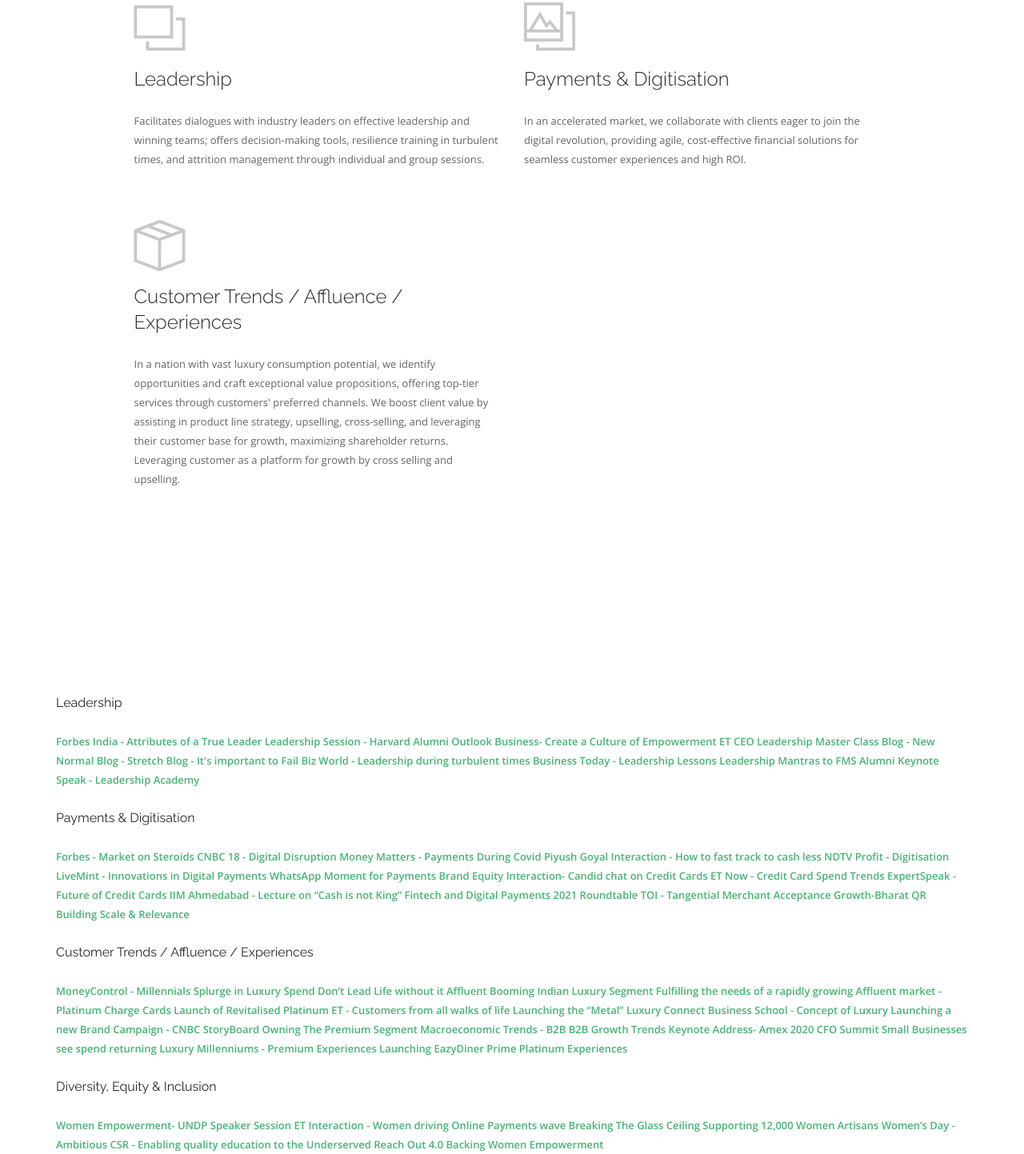
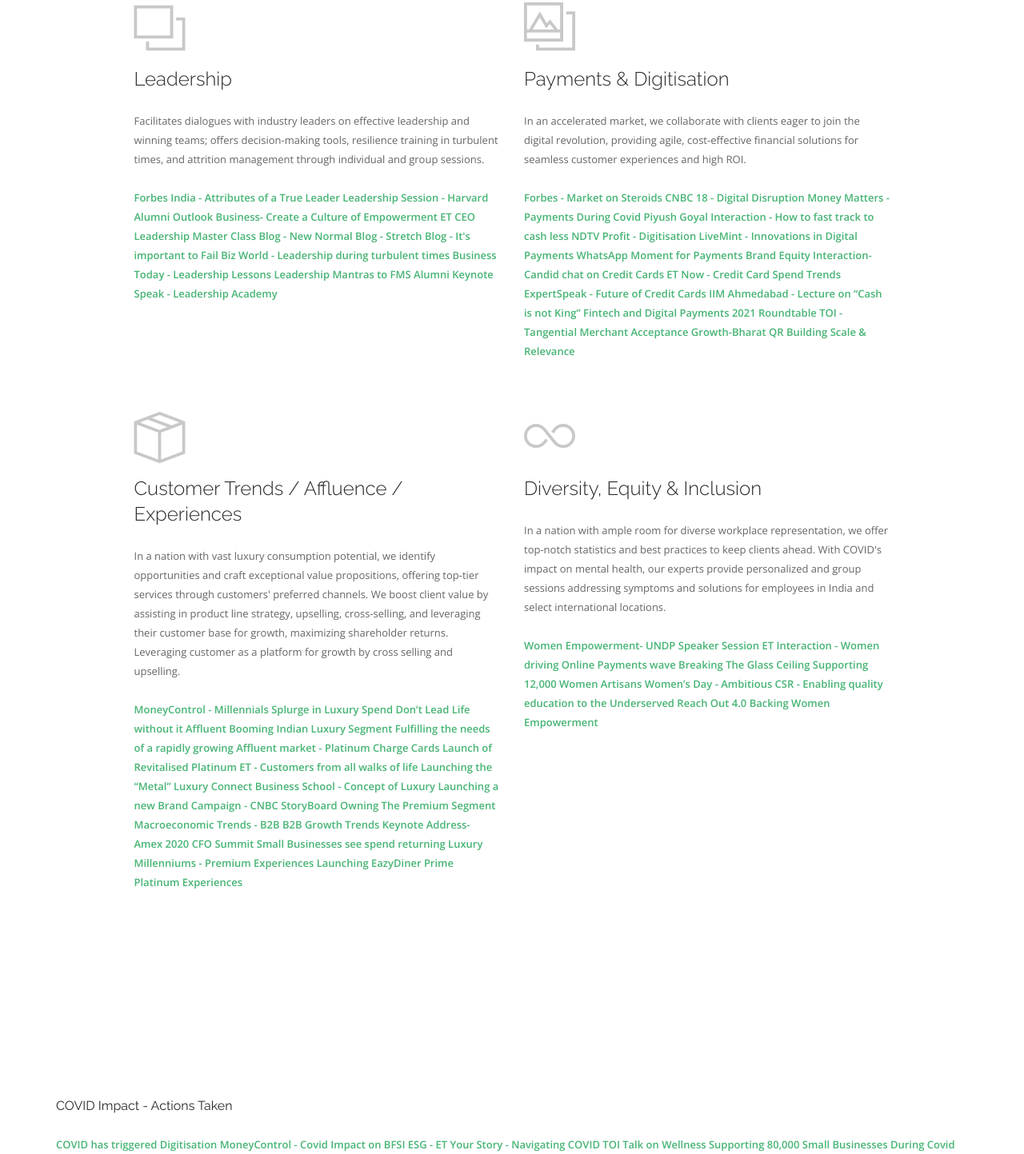
Before and after one commit to VirenMohindra/cardit-landing, a plain HTML site: page index.html in a window 1280 px wide. Shown: the part 3503-4946 px from the top of the page at 80% size. Drawn offline with nearby package versions, Linux system fonts and the light colour scheme.

Commit message:
add back DEI

```diff
--- a/index.html
+++ b/index.html
@@ -296,7 +296,7 @@
                      <h2 class="number">Focus on premium and HNI’s. Experienced In</h2>
                      <p>
 
-                        <p class="fade-1-4">Developing world class customer journey; building alliances and partnerships; consumer trends with focus on affluents and HNI’s ; Diversity, Equity &amp; Inclusion
+                        <p class="fade-1-4">Developing world class customer journey; building alliances and partnerships; consumer trends with focus on affluents and HNI’s
                      </p>
                   </div>
                   <div class="col-sm-4">
@@ -323,29 +323,8 @@
                      <p>
                         Facilitates dialogues with industry leaders on effective leadership and winning teams; offers decision-making tools, resilience training in turbulent times, and attrition management through individual and group sessions.
                      </p>
-                  </div>
-                  <div class="col-md-5 col-sm-6 mb40 mb-xs-24">
-                     <i class="ti-gallery icon inline-block mb16 fade-3-4"></i>
-                     <h4>Payments &amp; Digitisation<br></h4>
                      <p>
-                        In an accelerated market, we collaborate with clients eager to join the digital revolution, providing agile, cost-effective financial solutions for seamless customer experiences and high ROI.
-                     </p>
-                  </div>
-                  <div class="col-md-5 col-md-offset-1 col-sm-6 mb40 mb-xs-24">
-                     <i class="ti-package icon inline-block mb16 fade-3-4"></i>
-                     <h4>Customer Trends / Affluence / Experiences<br></h4>
-                     <p>
-                        In a nation with vast luxury consumption potential, we identify opportunities and craft exceptional value propositions, offering top-tier services through customers' preferred channels. We boost client value by assisting in product line strategy, upselling, cross-selling, and leveraging their customer base for growth, maximizing shareholder returns. Leveraging customer as a platform for growth by cross selling and upselling.
-                     </p>
-                  </div>
-               </div>
-            </div>
-         </section>
-         <a id="linkssection" class="in-page-link"></a>
-         <section class="projects">
-            <div class="container">
-               <h5>Leadership</h5>
-<a href="https://fb.watch/jo_sI457Py/?mibextid=kdkkhi">Forbes India - Attributes of a True Leader</a>
+                        <a href="https://fb.watch/jo_sI457Py/?mibextid=kdkkhi">Forbes India - Attributes of a True Leader</a>
 <a href="https://fb.watch/joVL8kApid/?mibextid=kdkkhi">Leadership Session - Harvard Alumni</a>
 <a href="https://www.facebook.com/168312979854782/posts/pfbid04GiD7NPx8oJtU6Et2y99BFRooNJ7VeX6TecSd3Y4w647kV9DAeWdwkmFwR5mwP3hl/?d=w&mibextid=kdkkhi">Outlook Business- Create a Culture of Empowerment</a>
 <a href="https://economictimes.indiatimes.com/news/company/corporate-trends/et-young-leaders-b-school-edition-ceos-share-success-secrets-in-the-leadership-masterclass/articleshow/61536054.cms">ET CEO Leadership Master Class</a>
@@ -356,9 +335,15 @@
 <a href="https://www.facebook.com/168312979854782/posts/pfbid023A4Haw47Gh3sAFeLp5mnvmiXKd3gjhzvhnwfHUkWYhn4Zgn6aAoMMbeQh4u9xZ1ql/?d=w&mibextid=kdkkhi">Business Today - Leadership Lessons</a>
 <a href="https://youtu.be/pG8Q8Jt5PdI">Leadership Mantras to FMS Alumni</a>
 <a href="https://fb.watch/jo_vmBwvoY/?mibextid=kdkkhi">Keynote Speak - Leadership Academy</a>
-<br/>
-<br/>
-<h5>Payments & Digitisation</h5>
+                     </p>
+                  </div>
+                  <div class="col-md-5 col-sm-6 mb40 mb-xs-24">
+                     <i class="ti-gallery icon inline-block mb16 fade-3-4"></i>
+                     <h4>Payments &amp; Digitisation<br></h4>
+                     <p>
+                        In an accelerated market, we collaborate with clients eager to join the digital revolution, providing agile, cost-effective financial solutions for seamless customer experiences and high ROI.
+                     </p>
+                     <p>
 <a href="https://www.fortuneindia.com/enterprise/we-are-in-a-market-that-is-on-steroids/103050">Forbes - Market on Steroids</a>
 <a href="https://youtu.be/ob2V_bBIWJA">CNBC 18 - Digital Disruption</a>
 <a href="https://youtu.be/QDD2WHchLrc">Money Matters - Payments During Covid</a>
@@ -373,9 +358,15 @@
 <a href="https://www.linkedin.com/posts/manoj-adlakha-8882331_fintech-digital-digitaltransformation-activity-6841684225352060929-8mAX?utm_source=share&utm_medium=member_ios">Fintech and Digital Payments 2021 Roundtable</a>
 <a href="https://economictimes.indiatimes.com/small-biz/security-tech/technology/now-street-hawkers-will-swipe-elite-amex-card/articleshow/57387448.cms">TOI - Tangential Merchant Acceptance Growth-Bharat QR</a>
 <a href="https://wap.business-standard.com/article-amp/companies/american-express-works-at-broadening-its-card-reach-118050201293_1.html">Building Scale & Relevance</a>
-<br/>
-<br/>
-<h5>Customer Trends / Affluence / Experiences</h5>
+                     </p>
+                  </div>
+                  <div class="col-md-5 col-md-offset-1 col-sm-6 mb40 mb-xs-24">
+                     <i class="ti-package icon inline-block mb16 fade-3-4"></i>
+                     <h4>Customer Trends / Affluence / Experiences<br></h4>
+                     <p>
+                        In a nation with vast luxury consumption potential, we identify opportunities and craft exceptional value propositions, offering top-tier services through customers' preferred channels. We boost client value by assisting in product line strategy, upselling, cross-selling, and leveraging their customer base for growth, maximizing shareholder returns. Leveraging customer as a platform for growth by cross selling and upselling.
+                     </p>
+                     <p>
 <a href="https://youtu.be/bU8eFW7DIdA">MoneyControl - Millennials Splurge in Luxury Spend</a>
 <a href="https://youtu.be/2atc_ytqUVQ">Don’t Lead Life without it</a>
 <a href="https://luxe.digital/business/digital-luxury-trends/indian-luxury-platform-luxortium/">Affluent Booming Indian Luxury Segment</a>
@@ -394,9 +385,15 @@
 <a href="https://images.app.goo.gl/yk1BdEtNdFGoQsew7">Millenniums - Premium Experiences</a>
 <a href="https://www.facebook.com/AmericanExpressIndia/photos/a.168847633134650/1902319269787469/?type=3&mibextid=kdkkhi">Launching EazyDiner Prime</a>
 <a href="https://www.facebook.com/photo.php?fbid=10158974530188696&set=a.10158407105268696&type=3&mibextid=kdkkhi">Platinum Experiences</a>
-<br/>
-<br/>
-<h5>Diversity, Equity & Inclusion</h5>
+                     </p>
+                  </div>
+<div class="col-md-5 col-sm-6 mb40 mb-xs-24">
+                     <i class="ti-infinite icon inline-block mb16 fade-3-4"></i>
+                     <h4>Diversity, Equity & Inclusion<br></h4>
+                     <p>
+                        In a nation with ample room for diverse workplace representation, we offer top-notch statistics and best practices to keep clients ahead. With COVID's impact on mental health, our experts provide personalized and group sessions addressing symptoms and solutions for employees in India and select international locations.
+                     </p>
+                     <p>
 <a href="https://www.linkedin.com/posts/manoj-adlakha-8882331_womenempowerment-sustainabledevelopment-womenatwork-activity-6907331703698792448-dwSp?utm_source=share&utm_medium=member_ios">Women Empowerment- UNDP Speaker Session</a>
 <a href="https://economictimes.indiatimes.com/industry/banking/finance/american-express-says-e-payments-growing-fast-as-women-buy-more-online/articleshow/51807474.cms">ET Interaction - Women driving Online Payments wave</a>
 <a href="https://economictimes.indiatimes.com/magazines/panache/indian-women-more-committed-to-achieving-professional-personal-ambitions-amex-survey/articleshow/74461873.cms">Breaking The Glass Ceiling</a>
@@ -405,8 +402,14 @@
 <a href="https://www.facebook.com/719808695/posts/pfbid02pXUWGDPkLSBvN8wNg8WJZfq1k5MWZKEEqpcyQBrQtHJPSC1M6qYL4WVevLB7D4n4l/?d=w&mibextid=kdkkhi">CSR - Enabling quality education to the Underserved</a>
 <a href="https://fb.watch/jslR7LCteY/?mibextid=kdkkhi">Reach Out 4.0</a>
 <a href="https://www.linkedin.com/posts/american-express_her-craft-podcast-series-activity-6770968376505446400-8NoG?utm_source=share&utm_medium=member_ios">Backing Women Empowerment</a>
-<br/>
-<br/>
+</p>
+                  </div>
+               </div>
+            </div>
+         </section>
+         <a id="linkssection" class="in-page-link"></a>
+         <section class="projects">
+            <div class="container">
 <h5>COVID Impact - Actions Taken</h5>
 <a href="https://youtu.be/QDD2WHchLrc">COVID has triggered Digitisation</a>
 <a href="https://youtu.be/P_UVfSCWlaU">MoneyControl - Covid Impact on BFSI</a>
```
